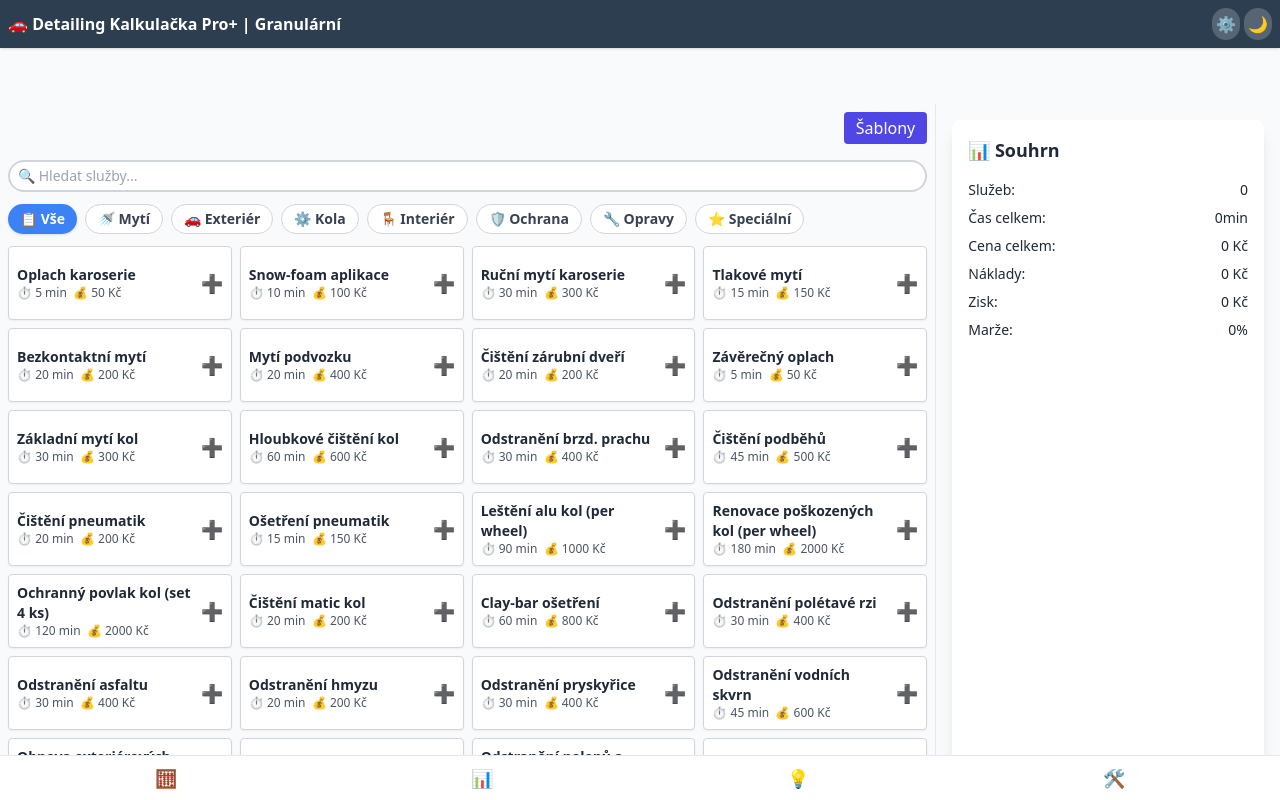
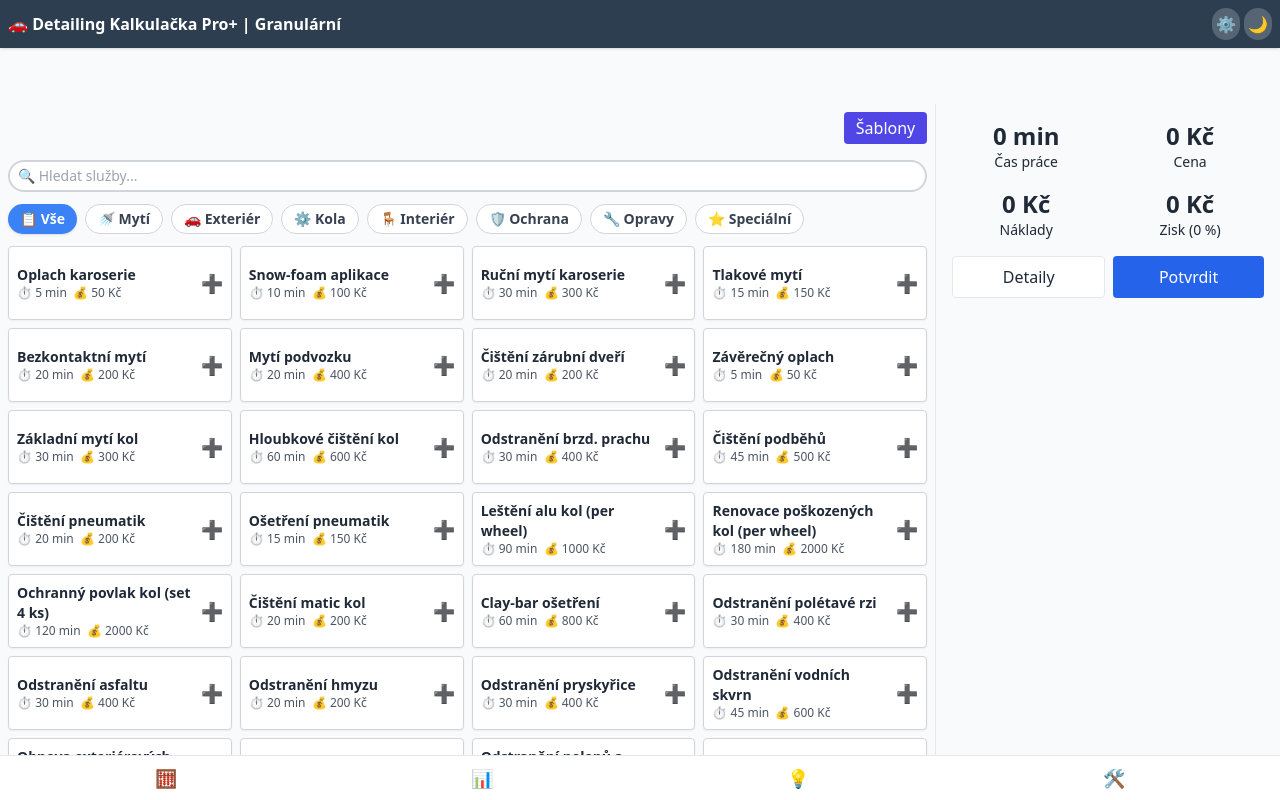
Before and after one commit to Rowunk/auto-detail, a React (Vite) app: page / in a window 1280 px wide. Built offline with nearby package versions, Linux system fonts and the light colour scheme.

Commit message:
fix(report-panel): switch to formatMinutes and add 'Potvrdit' button

```diff
--- a/src/components/ReportPanel.tsx
+++ b/src/components/ReportPanel.tsx
@@ -1,67 +1,103 @@
 // src/components/ReportPanel.tsx
-import React, { useContext } from 'react';
+import React, { useState, useContext } from 'react';
+import { getStorageItem, setStorageItem } from '../utils/storage';
+import { ConfigContext } from '../contexts/ConfigContext';
 import { calculateJob } from '../utils/jobCalculator';
-import { ConfigContext } from '../contexts/ConfigContext';
-import type { VehicleCondition } from '../types';
+import { formatMinutes } from '../utils/format';  // ← use formatMinutes
+import type { ReportPanelProps } from '../types/props';
+import type { HistoryEntry } from '../types';
+import Toast from './Toast';
 
-interface ReportPanelProps {
-    selected: string[];
-    condition: VehicleCondition | null;
-}
-
+/**
+ * Summary panel for current selection.
+ * Shows totals, allows toggling details and confirming (saving) the job.
+ */
 export default function ReportPanel({
     selected,
     condition
 }: ReportPanelProps): React.ReactElement {
-    const { config } = useContext(ConfigContext);
-    const { breakdown, totalTime, totalPrice, cost, profit, marginPct } =
-        calculateJob(selected, condition, config);
+    const { config, storageAvailable } = useContext(ConfigContext);
+    const [showDetails, setShowDetails] = useState(false);
+    const [toast, setToast] = useState('');
 
-    const fmtTime = (m: number) => {
-        const h = Math.floor(m / 60);
-        const mins = m % 60;
-        return h > 0 ? `${h}h ${mins}min` : `${mins}min`;
+    // Compute breakdown and P&L
+    const {
+        breakdown,
+        totalTime,
+        totalPrice,
+        cost,
+        profit,
+        marginPct
+    } = calculateJob(selected, condition, config);
+
+    const handleConfirm = (): void => {
+        if (!storageAvailable) {
+            setToast('Lokální úložiště není dostupné');
+            return;
+        }
+        const history = getStorageItem<HistoryEntry[]>('detailingHistoryGranular', []);
+        const newEntry: HistoryEntry = {
+            services: selected,
+            condition: condition ?? 'excellent',
+            vehicleSize: config.vehicleSize,
+            price: totalPrice,
+            time: formatMinutes(totalTime),    // ← renamed
+            date: new Date().toLocaleDateString('cs-CZ')
+        };
+        setStorageItem('detailingHistoryGranular', [...history, newEntry]);
+        setToast('Zakázka uložena ✅');
     };
 
     return (
-        <div className="h-full p-4 bg-white dark:bg-gray-800 shadow-lg rounded-lg flex flex-col">
-            <h3 className="text-lg font-semibold mb-4">📊 Souhrn</h3>
-
-            <div className="flex-1 space-y-2 text-sm">
-                <div className="flex justify-between">
-                    <span>Služeb:</span>
-                    <span>{selected.length}</span>
+        <div>
+            <div className="grid grid-cols-2 gap-4 mb-4 text-center text-sm">
+                <div>
+                    <div className="text-2xl font-bold">{formatMinutes(totalTime)}</div>
+                    <div>Čas práce</div>
                 </div>
-                <div className="flex justify-between">
-                    <span>Čas celkem:</span>
-                    <span>{fmtTime(totalTime)}</span>
+                <div>
+                    <div className="text-2xl font-bold">{totalPrice} Kč</div>
+                    <div>Cena</div>
                 </div>
-                <div className="flex justify-between">
-                    <span>Cena celkem:</span>
-                    <span>{totalPrice} Kč</span>
+                <div>
+                    <div className="text-2xl font-bold">{cost} Kč</div>
+                    <div>Náklady</div>
                 </div>
-                <div className="flex justify-between">
-                    <span>Náklady:</span>
-                    <span>{cost} Kč</span>
-                </div>
-                <div className="flex justify-between">
-                    <span>Zisk:</span>
-                    <span>{profit} Kč</span>
-                </div>
-                <div className="flex justify-between">
-                    <span>Marže:</span>
-                    <span>{marginPct}%</span>
+                <div>
+                    <div className="text-2xl font-bold">{profit} Kč</div>
+                    <div>Zisk ({marginPct} %)</div>
                 </div>
             </div>
 
-            <button
-                onClick={() => {
-                    // Optional: scroll breakdown into view or open a detailed modal
-                }}
-                className="mt-4 px-4 py-2 bg-blue-600 text-white rounded hover:bg-blue-700"
-            >
-                Detail
-            </button>
+            <div className="flex gap-2 mb-4">
+                <button
+                    onClick={() => setShowDetails(d => !d)}
+                    className="flex-1 py-2 bg-white border rounded hover:bg-gray-50"
+                >
+                    {showDetails ? 'Skrýt detaily' : 'Detaily'}
+                </button>
+                <button
+                    onClick={handleConfirm}
+                    className="flex-1 py-2 bg-blue-600 text-white rounded hover:bg-blue-700"
+                >
+                    Potvrdit
+                </button>
+            </div>
+
+            {showDetails && (
+                <div className="bg-white p-2 rounded shadow text-xs mb-4">
+                    {breakdown.map((b, i) => (
+                        <div key={i} className="flex justify-between py-1 border-b last:border-none">
+                            <span>{b.name}</span>
+                            <span>
+                                {formatMinutes(b.time)} / {b.price} Kč
+                            </span>
+                        </div>
+                    ))}
+                </div>
+            )}
+
+            {toast && <Toast message={toast} onDismiss={() => setToast('')} />}
         </div>
     );
 }
```
